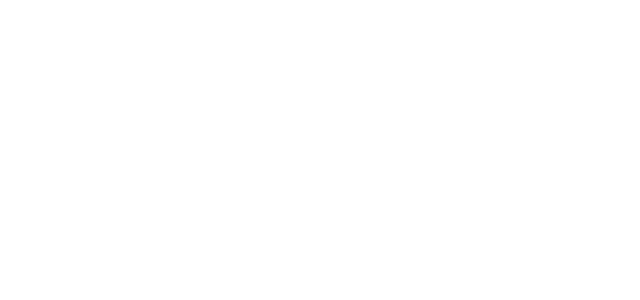
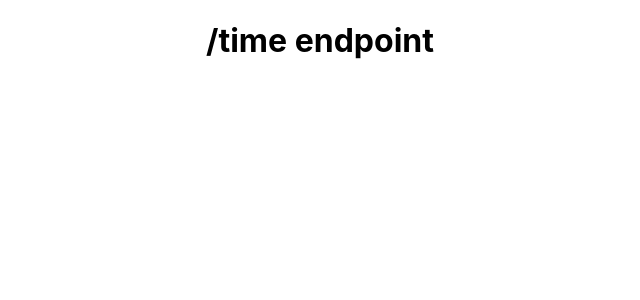
Before and after one commit to jack-owen/server-epoch-test, a React (Create React App) app in the folder client/: page / in a window 1280 px wide. Shown: the top 300 px of the page, without its empty margins (0-640 px from the left). Built offline with nearby package versions, Linux system fonts and the light colour scheme.

Commit message:
Init time component

```diff
--- a/client/src/App.tsx
+++ b/client/src/App.tsx
@@ -1,8 +1,10 @@
 import './App.css';
+import Time from './Components/Time';
 
 function App() {
   return (
     <div className="App">
+    <Time/>
 
     </div>
   );
--- /dev/null
+++ b/client/src/Components/Time/index.tsx
@@ -0,0 +1,14 @@
+import React from "react";
+
+import "./style.css";
+
+const Time = () => {
+  return (
+    <div className="time">
+        <h1>/time endpoint</h1>
+
+   </div>
+  );
+};
+
+export default Time;
--- /dev/null
+++ b/client/src/Components/Time/style.css
@@ -0,0 +1,6 @@
+.time {
+    width: 50%;
+    display: flex;
+    justify-content: center;
+    flex-direction: column;
+}
```
Also changed, not shown: 1 other file (tests, documents, lock files or other folders).
